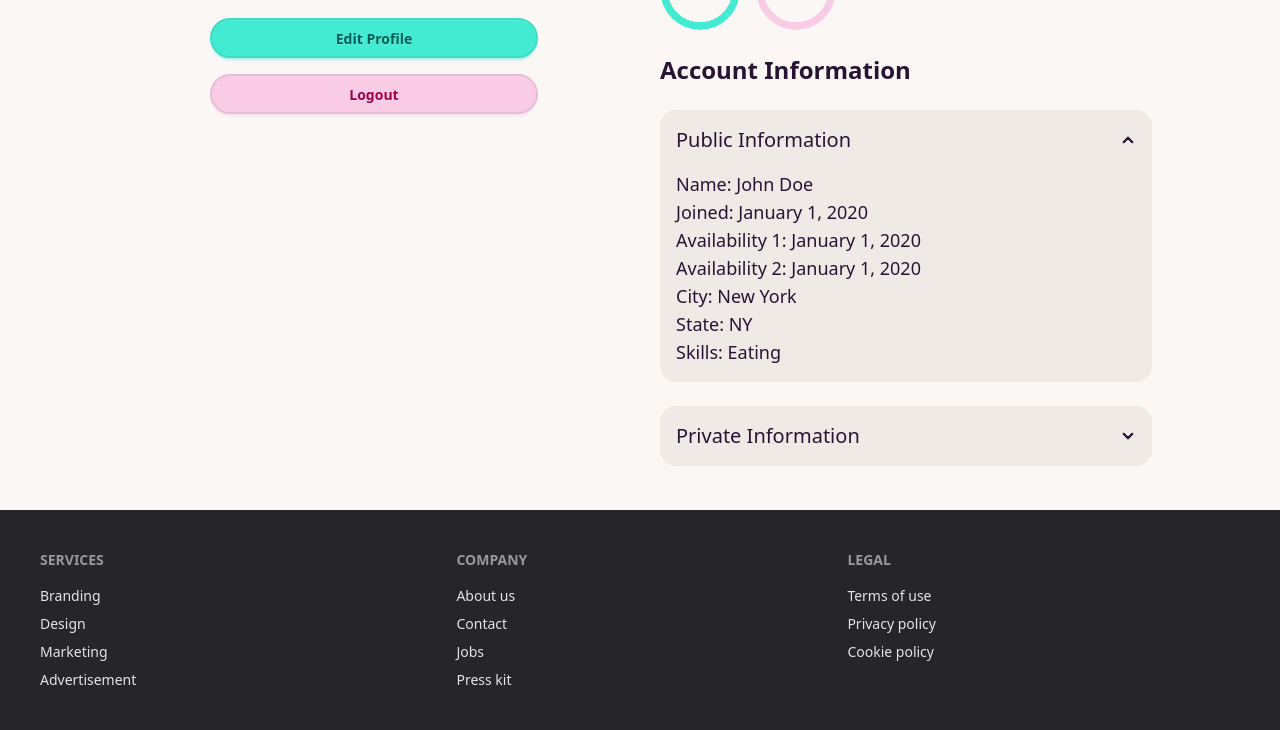
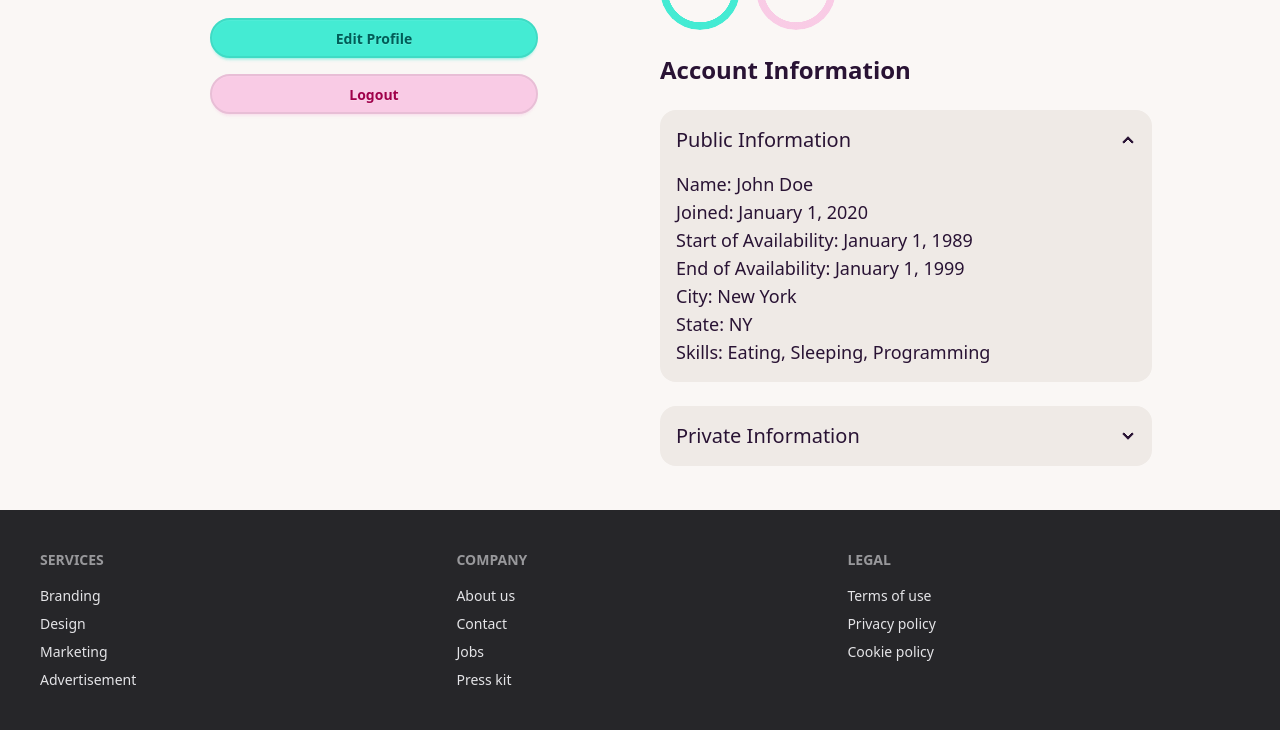
Before and after one commit to alesss-b/kindred-causes, a Django app: page /account/ in a window 1280 px wide. Shown: the part 362-1092 px from the top of the page. Run offline with Django 5.2, Linux system fonts and the light colour scheme; style sheets or scripts are compiled from the project's sources.

Commit message:
Change the account text for Availability

```diff
--- a/kindred_causes/main/templates/account.html
+++ b/kindred_causes/main/templates/account.html
@@ -55,11 +55,11 @@
               <div class="collapse-content">
                   <p class="text-lg">Name: John Doe</p>
                   <p class="text-lg">Joined: January 1, 2020</p>
-                  <p class="text-lg">Availability 1: January 1, 2020</p>
-                  <p class="text-lg">Availability 2: January 1, 2020</p>
+                  <p class="text-lg">Start of Availability: January 1, 1989</p>
+                  <p class="text-lg">End of Availability: January 1, 1999</p>
                   <p class="text-lg">City: New York</p>
                   <p class="text-lg">State: NY</p>
-                  <p class="text-lg">Skills: Eating</p>
+                  <p class="text-lg">Skills: Eating, Sleeping, Programming</p>
               </div>
           </div>
 
```
